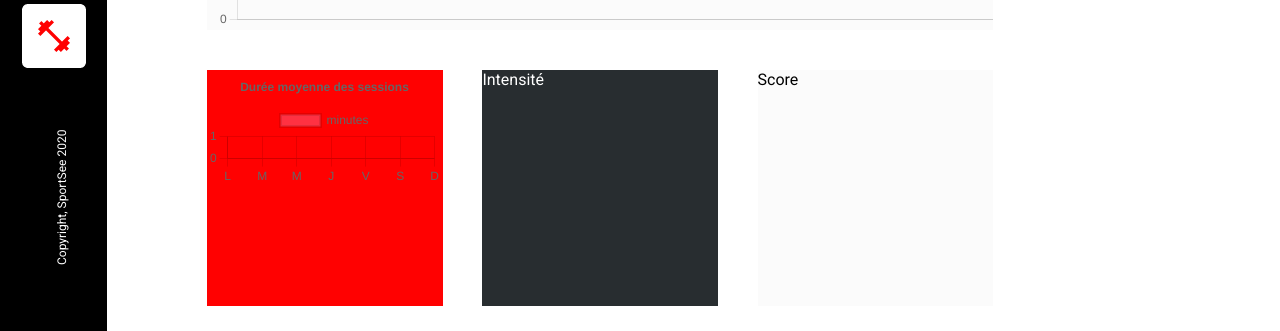
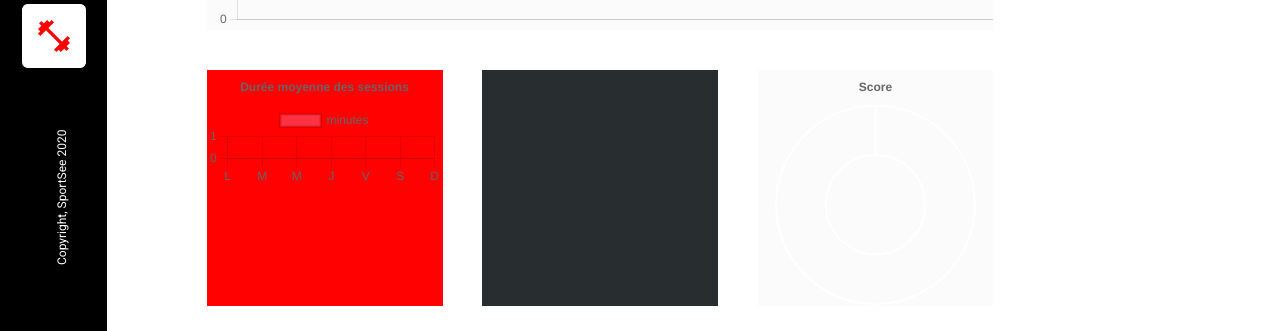
Before and after one commit to Lsael/P12-OCR-Sportsee, a React (Create React App) app: page / in a window 1280 px wide. Shown: the part 669-1000 px from the top of the page. Built offline with nearby package versions, Linux system fonts and the light colour scheme; no server answers.

Commit message:
Added Score graph

```diff
--- a/src/components/Dashboard/graphs/Intensity/Intensity.js
+++ b/src/components/Dashboard/graphs/Intensity/Intensity.js
@@ -1,10 +1,85 @@
-import React from 'react';
+import React, { useEffect, useState } from 'react';
 import styles from './Intensity.module.scss';
+import { getUserPerformance } from '../../../../services/data';
+import {
+  Chart as ChartJS,
+  RadialLinearScale,
+  PointElement,
+  LineElement,
+  Filler,
+  Tooltip,
+  Legend,
+} from 'chart.js';
+import { Radar } from 'react-chartjs-2';
 
-const Intensity = () => (
+ChartJS.register(
+  RadialLinearScale,
+  PointElement,
+  LineElement,
+  Filler,
+  Tooltip,
+  Legend
+);
+
+const Intensity = () => {
+  /* const [datesList, setDatesList] = useState([])
+  const [kilogramList, setKilogramList] = useState([])
+  const [caloriesList, setCaloriesList] = useState([])
+
+  const buildDatas = (datas) => {
+    let dates = []
+    let kilogram = []
+    let calories = []
+
+    datas.forEach(element => {
+      dates.push(element.day)
+      kilogram.push(element.kilogram)
+      calories.push(element.calories)
+    });
+
+    setDatesList(dates)
+    setKilogramList(kilogram)
+    setCaloriesList(calories)
+  }
+
+  const options = {
+    responsive: true,
+    plugins: {
+      legend: {
+        position: 'top',
+      },
+      title: {
+        display: true,
+        text: 'Activité quotidienne',
+      },
+    },
+  };
+
+  const data = {
+    labels:datesList,
+    datasets: [
+      {
+        label: 'Poids (kg)',
+        data: kilogramList,
+        backgroundColor: 'rgba(255, 99, 132, 0.5)',
+      },
+      {
+        label: 'Calories brûlées (kCal)',
+        data: caloriesList,
+        backgroundColor: 'rgba(53, 162, 235, 0.5)',
+      },
+    ],
+  };
+
+  useEffect(() => {
+    getUserPerformance("12").then(res => console.log(res))
+  },[]) */
+
+  return (
   <div className={styles.Intensity}>
-    Intensité
+{/*     <Radar options={options} data={data} /> */}
   </div>
 );
+}
 
 export default Intensity;
--- a/src/components/Dashboard/graphs/Score/Score.js
+++ b/src/components/Dashboard/graphs/Score/Score.js
@@ -1,10 +1,46 @@
-import React from 'react';
-import styles from './Score.module.scss';
+import React, { useEffect, useState } from "react";
+import {  getUserScore } from "../../../../services/data";
+import styles from "./Score.module.scss";
+import { Chart as ChartJS, ArcElement, Tooltip, Legend } from "chart.js";
+import { Doughnut } from "react-chartjs-2";
 
-const Score = () => (
-  <div className={styles.Score}>
-    Score
-  </div>
-);
+ChartJS.register(ArcElement, Tooltip, Legend);
+
+const Score = () => {
+  const [graphDatas, setGraphDatas] = useState([]);
+
+  const options = {
+    responsive: true,
+    plugins: {
+      legend: {
+        position: "center",
+      },
+      title: {
+        display: true,
+        text: "Score",
+      },
+    },
+  };
+
+  const data = {
+    labels: [],
+    datasets: [
+      {
+        label: "%",
+        data: [graphDatas, 1 - graphDatas],
+        backgroundColor: ["rgba(255, 99, 132, 0.5)", "#FBFBFB"],
+      },
+    ],
+  };
+
+  useEffect(() => {
+    getUserScore("12").then((res) => setGraphDatas(res));
+  }, []);
+  return (
+    <div className={styles.Score}>
+      <Doughnut options={options} data={data} />
+    </div>
+  );
+};
 
 export default Score;
--- a/src/services/data.js
+++ b/src/services/data.js
@@ -10,6 +10,15 @@
     .then((res) => res.json())
     .then((data) => {
       return data.data.userInfos;
+    });
+  return datas;
+};
+
+const getUserScore = (userId) => {
+  const datas = fetchUserInfos(userId)
+    .then((res) => res.json())
+    .then((data) => {
+      return data.data.todayScore;
     });
   return datas;
 };
@@ -46,6 +55,7 @@
 
 export {
   getUserInfos,
+  getUserScore,
   getUserActivity,
   getUserAverageSessions,
   getUserPerformance,
--- a/src/services/fetch.js
+++ b/src/services/fetch.js
@@ -16,7 +16,6 @@
 
 const fetchUserPerformance = async(userId) => {
     const datas = await fetch(`http://localhost:3000/user/${userId}/performance`)
-    .then(res => res.json())
     return datas
 }
 
```
